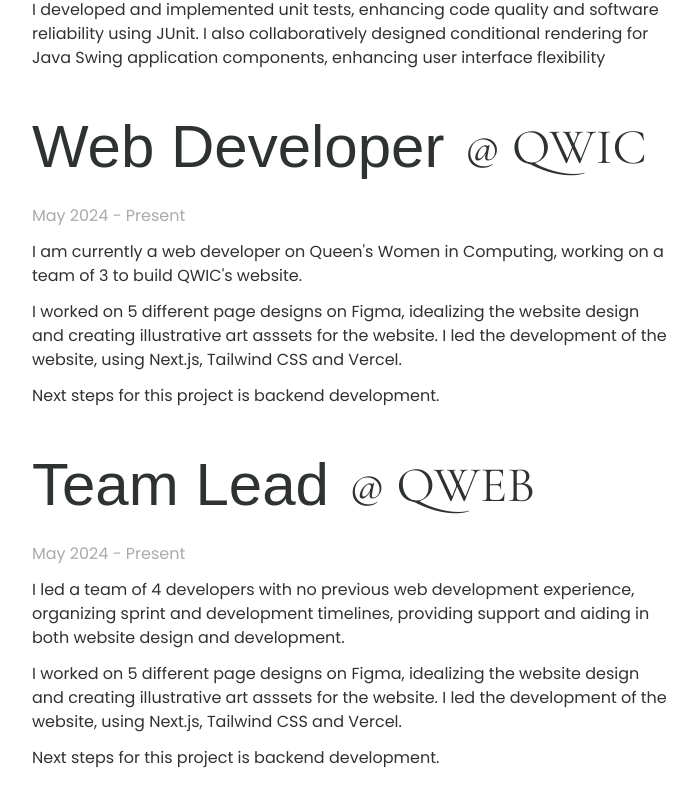
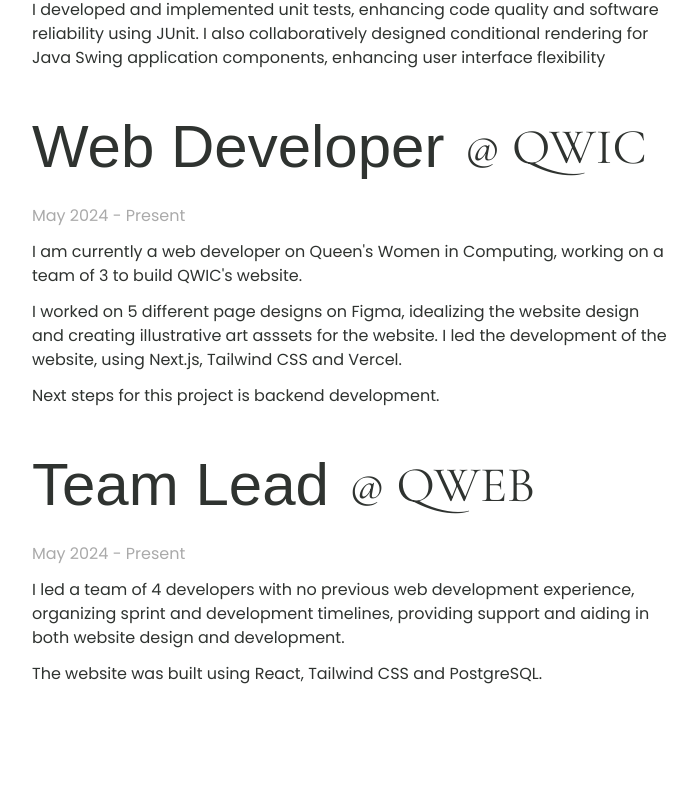
Before and after one commit to kalefed/kale-v2, a Next.js app: page /kale-v2/projects in a window 1280 px wide. Shown: the part 1270-2076 px from the top of the page, without its empty margins (288-985 px from the left). After the commit the page ends 1996 px from the top, so only its background shows below. Built offline with nearby package versions, Linux system fonts and the light colour scheme; a web font is replaced by a local one.

Commit message:
feat: :sparkles: Update job description

```diff
--- a/app/projects/page.js
+++ b/app/projects/page.js
@@ -119,13 +119,7 @@
             support and aiding in both website design and development.
           </p>
           <p className="font-poppins">
-            I worked on 5 different page designs on Figma, idealizing the
-            website design and creating illustrative art asssets for the
-            website. I led the development of the website, using Next.js,
-            Tailwind CSS and Vercel.
-          </p>
-          <p className="font-poppins">
-            Next steps for this project is backend development.
+            The website was built using React, Tailwind CSS and PostgreSQL.
           </p>
         </div>
       </div>
```
